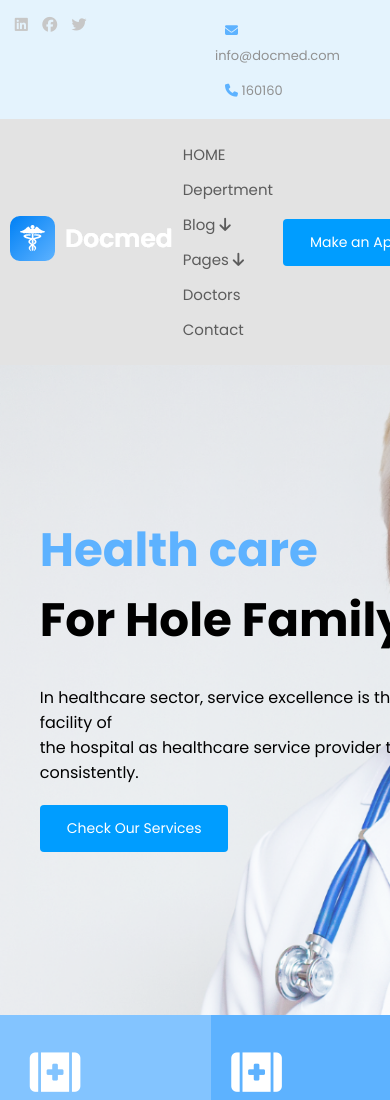
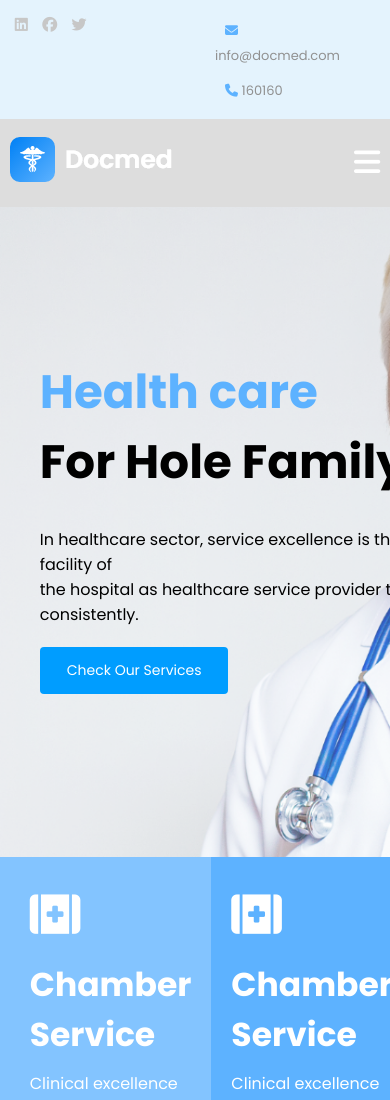
Before and after one commit to ashrafulrahmansakil/home-work-1, a plain HTML site: page index.html in a window 390 px wide. Shown: the top 1100 px of the page. Drawn offline with Linux system fonts and the light colour scheme.

Commit message:
home-work-1

```diff
--- a/css/responsive.css
+++ b/css/responsive.css
@@ -11,6 +11,36 @@
   }
 
 /* menu */
+.nav__button {
+  display: none;
+}
+
+.checkbtn{
+  display: block;
+  cursor: pointer;
+}
+
+.nav__menu ul {
+  text-align: center;
+  width: 100%;
+  position: fixed;
+  left: -200%;
+  top: 80px;
+  transition: all .5s;
+}
+
+.nav__menu ul li {
+  display:block ;
+}
+
+.nav__menu ul li a{
+  color: #fff;
+}
+
+#check:checked ~ ul{
+  left: 0;
+}
+
 
   /* slider */
   .slider__title{
--- a/css/style.css
+++ b/css/style.css
@@ -132,9 +132,21 @@ input[type="button"]:hover{
 /*====================================
                   Nav
 ====================================*/
+.checkbtn{
+  font-size: 30px;
+  color: #fff;
+  float: right;
+  display: none;
+}
+
+#check{
+  display:none;
+}
+
+
 .nav__area{
   padding: 18px 0;
-  background: #e3e3e3;
+  background: #dddddd;
 }
 
 .nav__top {
--- a/index.html
+++ b/index.html
@@ -45,6 +45,13 @@
                     <div class="nav__top">
                         <div class="nav__logo"><img src="./assets/logo.png" alt="logo"></div>
                         <div class="nav__menu">
+                            <!-- bars -->
+
+                        <input type="checkbox" id="check">
+                        <label for="check" class="checkbtn">
+                            <i class="fas fa-bars"></i>
+                        </label>
+                            <!-- bars end-->
                             <ul>
                                 <li><a href="">HOME</a></li>
                                 <li><a href="">Depertment</a></li>
```
